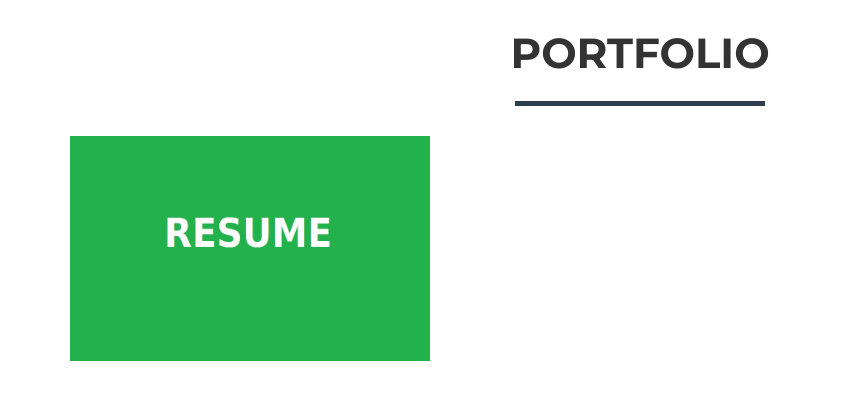
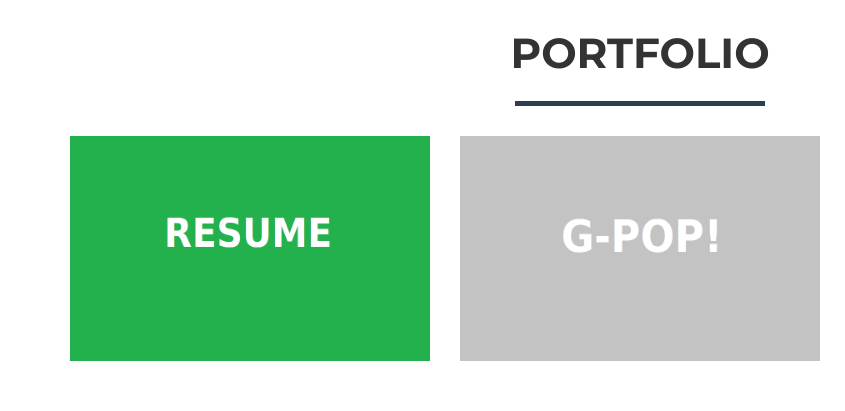
Before and after one commit to envicsoul/cookie, a website: page index.html in a window 1280 px wide. Shown: the part 880-1291 px from the top of the page, 0-845 px from the left. Drawn offline with nearby package versions, Linux system fonts and the light colour scheme; files whose address does not match are found by name.

Commit message:
Update index.html

```diff
--- a/index.html
+++ b/index.html
@@ -109,7 +109,7 @@
                                 <i class="fa fa-search-plus fa-3x"></i>
                             </div>
                         </div>
-                        <img src="img/portfolio/gpopthumb.jpg" class="img-responsive" alt="">
+                        <img src="img/portfolio/gpopthumb.png" class="img-responsive" alt="">
                     </a>
                 </div>
                 <div class="col-sm-4 portfolio-item">
```
